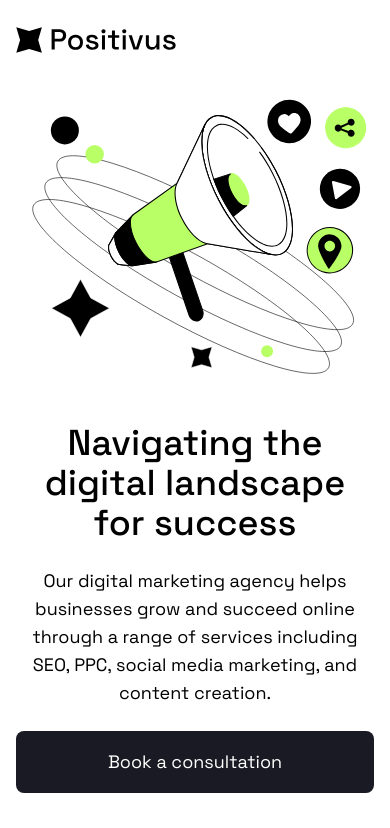
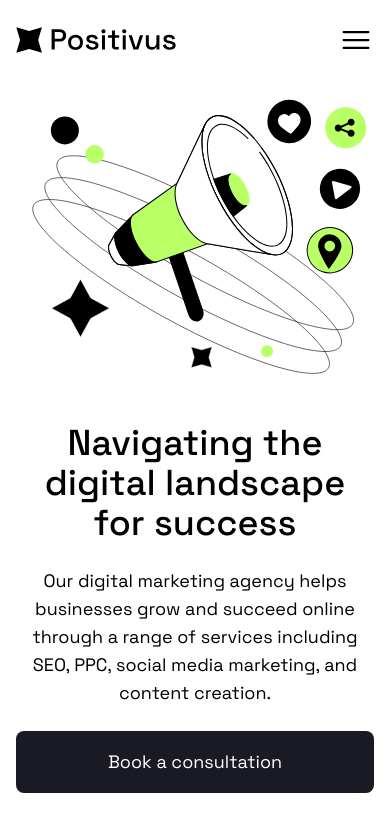
Before and after one commit to iabdwahab/positivus-agency, a React (Vite) app: page / in a window 390 px wide. Shown: the top 828 px of the page. Built offline with nearby package versions, Linux system fonts and the light colour scheme.

Commit message:
Implementing Header Toggle Functions.

```diff
--- a/src/components/header/Index.tsx
+++ b/src/components/header/Index.tsx
@@ -3,8 +3,15 @@ import NavbarDesktop from "./NavbarDesktop";
 import NavbarMobile from "./NavbarMobile";
 
 import logoDark from "/global/logo-text-dark.svg";
+import { useState } from "react";
 
 function Header() {
+  const [isOpened, setIsOpened] = useState(false);
+
+  function toggleMenu() {
+    setIsOpened(!isOpened);
+  }
+
   return (
     <header className="relative container flex h-20 items-center justify-between">
       <div>
@@ -13,8 +20,14 @@ function Header() {
         </Link>
       </div>
 
+      <button onClick={toggleMenu} className={`${isOpened ? "-rotate-90" : "rotate-0"} duration-normal cursor-pointer lg:hidden`}>
+        <svg xmlns="http://www.w3.org/2000/svg" viewBox="0 0 24 24" fill="currentColor" className="w-9">
+          <path fillRule="evenodd" d="M3 6.75A.75.75 0 0 1 3.75 6h16.5a.75.75 0 0 1 0 1.5H3.75A.75.75 0 0 1 3 6.75ZM3 12a.75.75 0 0 1 .75-.75h16.5a.75.75 0 0 1 0 1.5H3.75A.75.75 0 0 1 3 12Zm0 5.25a.75.75 0 0 1 .75-.75h16.5a.75.75 0 0 1 0 1.5H3.75a.75.75 0 0 1-.75-.75Z" clipRule="evenodd" />
+        </svg>
+      </button>
+
       <NavbarDesktop />
-      <NavbarMobile />
+      <NavbarMobile isOpened={isOpened} />
     </header>
   );
 }
--- a/src/components/header/NavbarMobile.tsx
+++ b/src/components/header/NavbarMobile.tsx
@@ -1,9 +1,13 @@
 import { navLinksHeaderElements } from "../../data/navLinks";
 import RequestQuoteLink from "./RequestQuoteLink";
 
-function NavbarMobile() {
+function NavbarMobile({ isOpened }: { isOpened: boolean }) {
+  if (!isOpened) {
+    return null;
+  }
+
   return (
-    <div className="absolute top-full left-0 hidden w-full justify-center gap-4 border-b bg-white py-8 text-lg lg:hidden">
+    <div className="absolute top-full left-0 container w-full justify-center gap-4 border-b bg-white py-8 text-lg lg:hidden">
       <nav>
         <ul className="grid auto-rows-[minmax(40px,1fr)] justify-center text-center">{navLinksHeaderElements}</ul>
       </nav>
--- a/src/components/header/RequestQuoteLink.tsx
+++ b/src/components/header/RequestQuoteLink.tsx
@@ -1,4 +1,4 @@
 function RequestQuoteLink() {
-  return <button className="hover:bg-primary duration-fast cursor-pointer rounded-xl border px-6 py-3 transition">Request a quote</button>;
+  return <button className="hover:bg-primary duration-fast cursor-pointer rounded-xl border px-6 py-3 transition max-lg:mt-4 max-lg:w-full">Request a quote</button>;
 }
 export default RequestQuoteLink;
```
